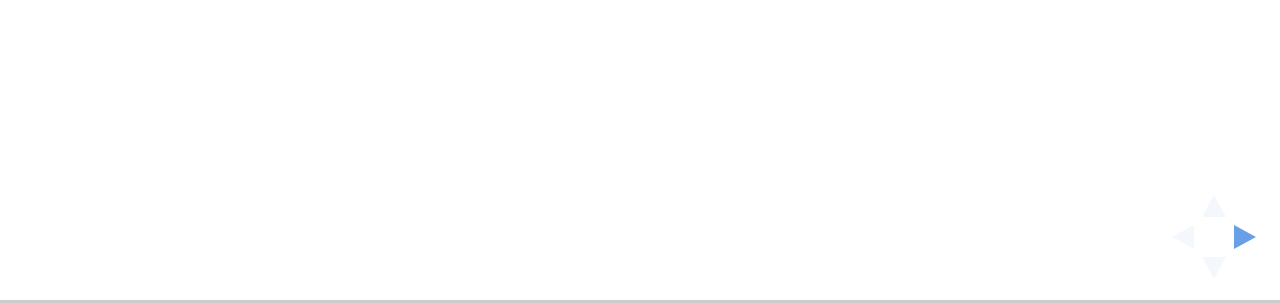
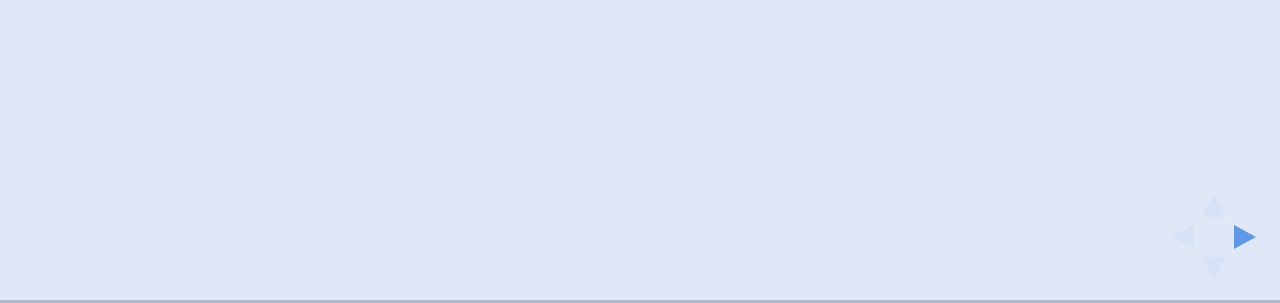
Before and after one commit to brookingcharlie/cdc-intro, a website: page slides/index.html in a window 1280 px wide. Shown: the part 497-800 px from the top of the page. Drawn offline with Linux system fonts and the light colour scheme.

Commit message:
background colour

```diff
--- a/slides/index.html
+++ b/slides/index.html
@@ -13,6 +13,12 @@
 
     <!-- Theme used for syntax highlighting of code -->
     <link rel="stylesheet" href="lib/css/zenburn.css">
+
+    <style>
+      body {
+        background-color: #e0e8f8;
+      }
+    </style>
 
     <!-- Printing and PDF exports -->
     <script>
```
